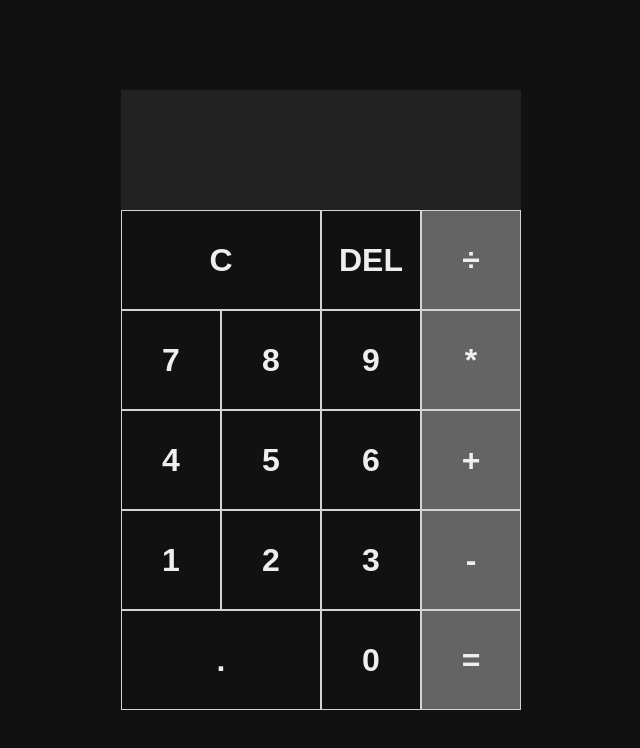
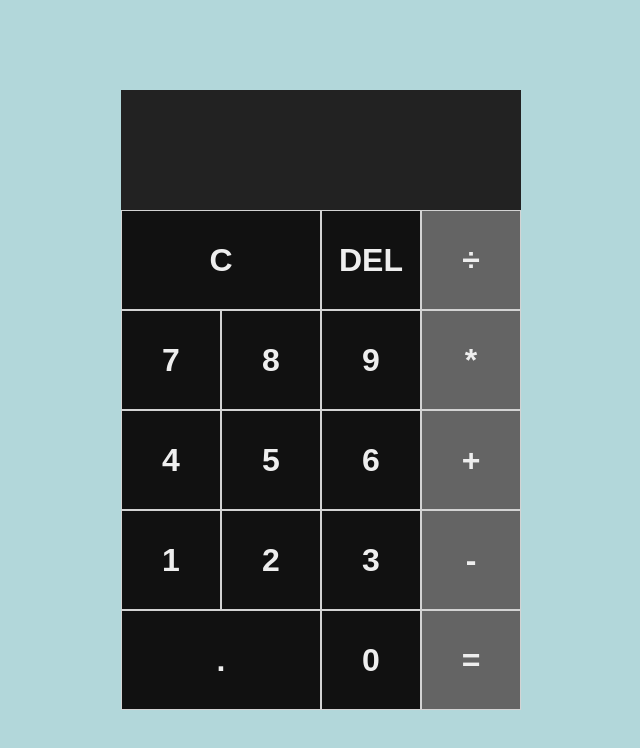
Before and after one commit to jonatas2197/Calculator, a plain HTML site: page index.html in a window 1280 px wide. Shown: the whole page, without its empty margins (319-959 px from the left). Drawn offline with Linux system fonts and the light colour scheme.

Commit message:
Mudar a cor do Background

```diff
--- a/style.css
+++ b/style.css
@@ -7,7 +7,7 @@
 }
 
 body {
-  background: #111;
+  background: #b2d7da;
 }
 
 .grid-container {
```
